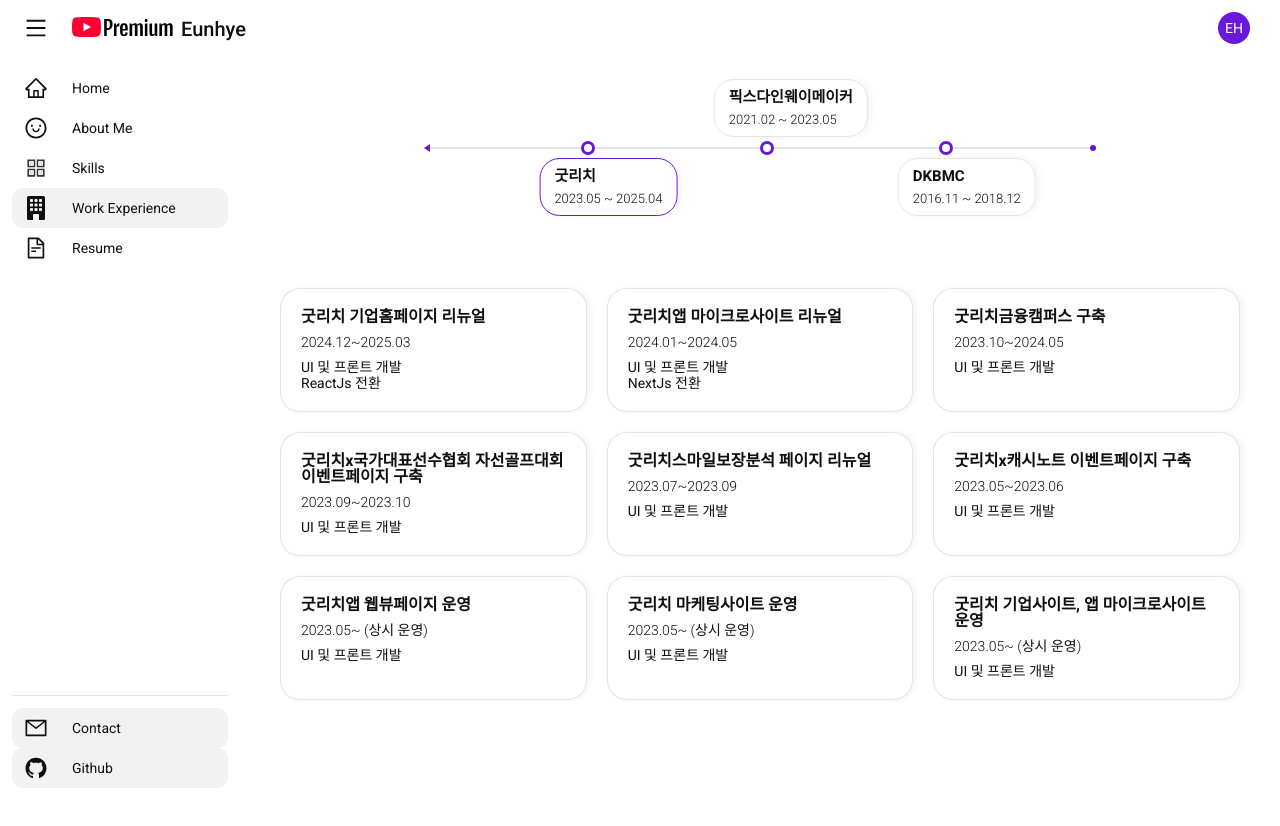
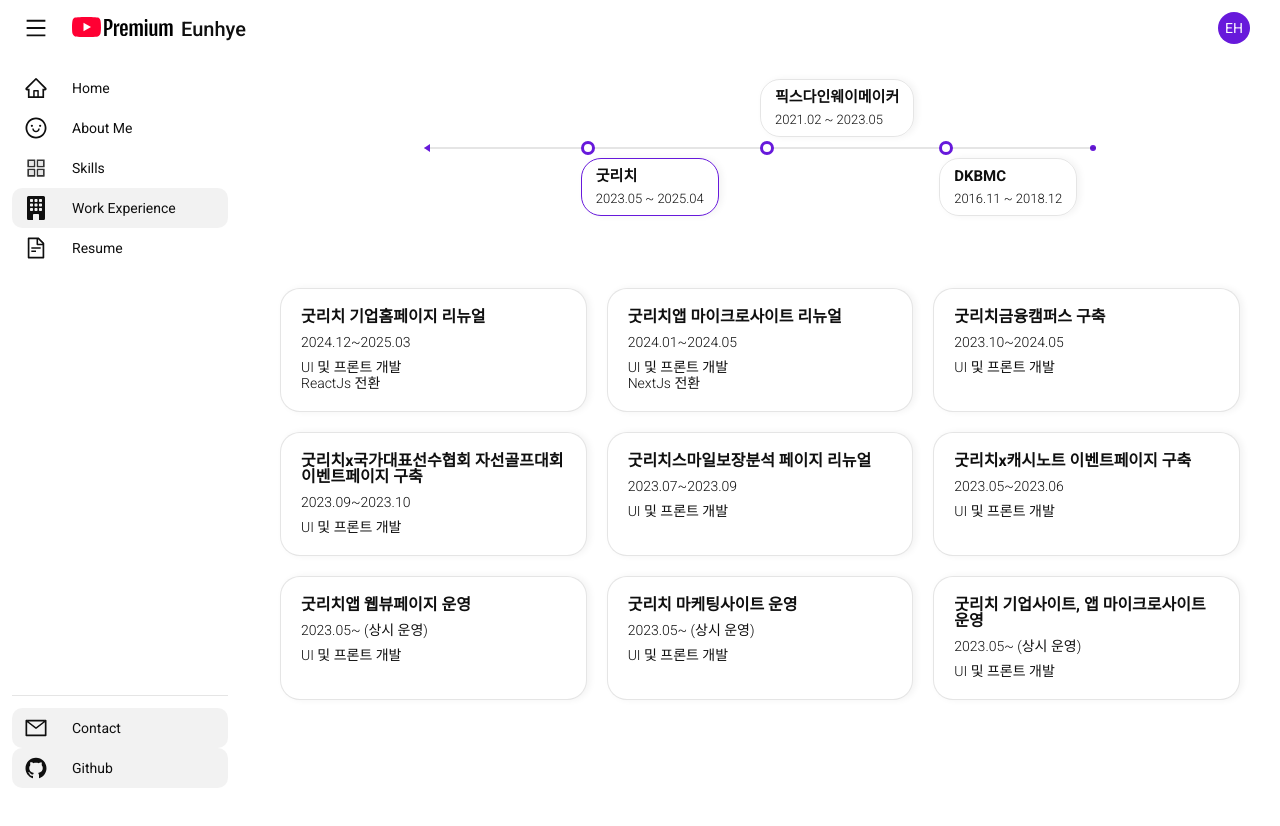
Before and after one commit to EunhyePark7/EunhyePark7.github.io, a React (Vite) app: page /work in a window 1280 px wide. Shown: the top 826 px of the page. Built offline with nearby package versions, Linux system fonts and the light colour scheme.

Commit message:
feat: WorkExperience animation

```diff
--- a/src/components/AboutMeTop.jsx
+++ b/src/components/AboutMeTop.jsx
@@ -39,10 +39,6 @@
         right.style.transform = 'translateX(0)';
         subLeft.style.transform = 'translateX(0)';
         subRight.style.transform = 'translateX(0)';
-
-        setTimeout(() => {
-          setHasEntered(true);
-        }, 1000);
       }, 300);
     }
   }, []);
--- a/src/constants/index.js
+++ b/src/constants/index.js
@@ -174,3 +174,144 @@
     iconName: 'AiOutlineGithub',
   },
 };
+
+export const WORK_HISTORY = [
+  {
+    id: 'goodrich',
+    company: '굿리치',
+    projects: [
+      {
+        title: '굿리치 기업홈페이지 리뉴얼',
+        period: '2024.12~2025.03',
+        description: ['UI 및 프론트 개발', 'ReactJs 전환'],
+      },
+      {
+        title: '굿리치앱 마이크로사이트 리뉴얼',
+        period: '2024.01~2024.05',
+        description: ['UI 및 프론트 개발', 'NextJs 전환'],
+      },
+      {
+        title: '굿리치금융캠퍼스 구축',
+        period: '2023.10~2024.05',
+        description: ['UI 및 프론트 개발'],
+      },
+      {
+        title: '굿리치x국가대표선수협회 자선골프대회 이벤트페이지 구축',
+        period: '2023.09~2023.10',
+        description: ['UI 및 프론트 개발'],
+      },
+      {
+        title: '굿리치스마일보장분석 페이지 리뉴얼',
+        period: '2023.07~2023.09',
+        description: ['UI 및 프론트 개발'],
+      },
+      {
+        title: '굿리치x캐시노트 이벤트페이지 구축',
+        period: '2023.05~2023.06',
+        description: ['UI 및 프론트 개발'],
+      },
+      {
+        title: '굿리치앱 웹뷰페이지 운영',
+        period: '2023.05~ (상시 운영)',
+        description: ['UI 및 프론트 개발'],
+      },
+      {
+        title: '굿리치 마케팅사이트 운영',
+        period: '2023.05~ (상시 운영)',
+        description: ['UI 및 프론트 개발'],
+      },
+      {
+        title: '굿리치 기업사이트, 앱 마이크로사이트 운영',
+        period: '2023.05~ (상시 운영)',
+        description: ['UI 및 프론트 개발'],
+      },
+    ],
+  },
+  {
+    id: 'pixdine',
+    company: '픽스다인웨이메이커',
+    projects: [
+      {
+        title: '신한은행 쏠 앱 퇴직연금파트 구축',
+        period: '2023.01~2023.05',
+        description: ['마크업 개발'],
+      },
+      {
+        title: '삼성 SDS 생산관리시스템 구축',
+        period: '2022.06~2022.12',
+        description: ['VueJs 기반 마크업 개발'],
+      },
+      {
+        title: '현대커머셜 홈페이지 리뉴얼',
+        period: '2021.12~2022.05',
+        description: ['마크업 개발'],
+      },
+      {
+        title: 'KCB 기업신용사이트 bizground 구축',
+        period: '2021.06~2021.12',
+        description: ['마크업 개발 / PL'],
+      },
+      {
+        title: '신라면세점 온라인몰 운영',
+        period: '2021.03~2021.05',
+        description: ['마크업 개발'],
+      },
+      {
+        title: 'KCB 개인신용사이트 OkName 구축',
+        period: '2021.02~2021.03',
+        description: ['마크업 개발 / PL'],
+      },
+    ],
+  },
+  {
+    id: 'dkbmc',
+    company: 'DKBMC',
+    projects: [
+      {
+        title: '자사 기업홈페이지 리뉴얼',
+        period: '2018.01~2018.03',
+        description: ['디자인 및 마크업 개발'],
+      },
+      {
+        title: '에뛰드 사내 커뮤니티 플랫폼 운영',
+        period: '2018.01~2018.10',
+        description: ['디자인 및 마크업 개발'],
+      },
+      {
+        title: 'Lightning UI Template 플러그인 개발',
+        period: '2018.01~2018.12',
+        description: ['js플러그인 개발', '가이드 페이지 개발'],
+      },
+      {
+        title: '올림푸스 영업지원 플랫폼 개발',
+        period: '2017.10~2018.02',
+        description: ['디자인 및 마크업 개발'],
+      },
+      {
+        title: 'SK Lubricant Global Partner Portal 프로젝트',
+        period: '2017.08~2018.08',
+        description: ['디자인 및 마크업 개발'],
+      },
+      {
+        title: '샘소나이트 온라인몰 구축 및 운영',
+        period: '2017.05~2017.07',
+        description: ['디자인 및 마크업 개발'],
+      },
+      {
+        title: 'CJ 제일제당 CRM 시스템 구축',
+        period: '2017.01~2017.09',
+        description: ['디자인 및 마크업 개발'],
+      },
+      {
+        title: '에뛰드 사내 커뮤니티 플랫폼 구축',
+        period: '2017.01~2017.04',
+        description: ['디자인 및 마크업 개발'],
+      },
+      {
+        title: '샘소나이트 커머스사이트 리뉴얼',
+        period: '2016.11~2017.01',
+        description: ['디자인 및 마크업 개발'],
+      },
+    ],
+  },
+];
--- a/src/pages/work/WorkExperience.jsx
+++ b/src/pages/work/WorkExperience.jsx
@@ -1,161 +1,54 @@
 import AppLayout from '@/components/AppLayout';
 import { useEffect, useState } from 'react';
-import styled from 'styled-components';
+import styled, { keyframes } from 'styled-components';
+import { WORK_HISTORY } from '../../constants/index';
+
+const flyIn = keyframes`
+  0% {
+    opacity: 0;
+    transform: translate(-300px, 100px) scale(0.5);
+  }
+  100% {
+    opacity: 1;
+    transform: translate(0, 0) scale(1);
+  }
+`;
+
+const flyInUp = keyframes`
+  0% {
+    opacity: 0;
+    transform: translateY(50px) scale(0.5);
+  }
+  100% {
+    opacity: 1;
+    transform: translateY(0) scale(1);
+  }
+`;
+
+const flyInDown = keyframes`
+  0% {
+    opacity: 0;
+    transform: translateY(-50px) scale(0.5);
+  }
+  100% {
+    opacity: 1;
+    transform: translateY(0) scale(1);
+  }
+`;
 
 const WorkExperience = () => {
-  const historyData = [
-    {
-      id: 'goodrich',
-      company: '굿리치',
-      projects: [
-        {
-          title: '굿리치 기업홈페이지 리뉴얼',
-          period: '2024.12~2025.03',
-          description: ['UI 및 프론트 개발', 'ReactJs 전환'],
-        },
-        {
-          title: '굿리치앱 마이크로사이트 리뉴얼',
-          period: '2024.01~2024.05',
-          description: ['UI 및 프론트 개발', 'NextJs 전환'],
-        },
-        {
-          title: '굿리치금융캠퍼스 구축',
-          period: '2023.10~2024.05',
-          description: ['UI 및 프론트 개발'],
-        },
-        {
-          title: '굿리치x국가대표선수협회 자선골프대회 이벤트페이지 구축',
-          period: '2023.09~2023.10',
-          description: ['UI 및 프론트 개발'],
-        },
-        {
-          title: '굿리치스마일보장분석 페이지 리뉴얼',
-          period: '2023.07~2023.09',
-          description: ['UI 및 프론트 개발'],
-        },
-        {
-          title: '굿리치x캐시노트 이벤트페이지 구축',
-          period: '2023.05~2023.06',
-          description: ['UI 및 프론트 개발'],
-        },
-        {
-          title: '굿리치앱 웹뷰페이지 운영',
-          period: '2023.05~ (상시 운영)',
-          description: ['UI 및 프론트 개발'],
-        },
-        {
-          title: '굿리치 마케팅사이트 운영',
-          period: '2023.05~ (상시 운영)',
-          description: ['UI 및 프론트 개발'],
-        },
-        {
-          title: '굿리치 기업사이트, 앱 마이크로사이트 운영',
-          period: '2023.05~ (상시 운영)',
-          description: ['UI 및 프론트 개발'],
-        },
-      ],
-    },
-    {
-      id: 'pixdine',
-      company: '픽스다인웨이메이커',
-      projects: [
-        {
-          title: '신한은행 쏠 앱 퇴직연금파트 구축',
-          period: '2023.01~2023.05',
-          description: ['마크업 개발'],
-        },
-        {
-          title: '삼성 SDS 생산관리시스템 구축',
-          period: '2022.06~2022.12',
-          description: ['VueJs 기반 마크업 개발'],
-        },
-        {
-          title: '현대커머셜 홈페이지 리뉴얼',
-          period: '2021.12~2022.05',
-          description: ['마크업 개발'],
-        },
-        {
-          title: 'KCB 기업신용사이트 bizground 구축',
-          period: '2021.06~2021.12',
-          description: ['마크업 개발 / PL'],
-        },
-        {
-          title: '신라면세점 온라인몰 운영',
-          period: '2021.03~2021.05',
-          description: ['마크업 개발'],
-        },
-        {
-          title: 'KCB 개인신용사이트 OkName 구축',
-          period: '2021.02~2021.03',
-          description: ['마크업 개발 / PL'],
-        },
-      ],
-    },
-    {
-      id: 'dkbmc',
-      company: 'DKBMC',
-      projects: [
-        {
-          title: '자사 기업홈페이지 리뉴얼',
-          period: '2018.01~2018.03',
-          description: ['디자인 및 마크업 개발'],
-        },
-        {
-          title: '에뛰드 사내 커뮤니티 플랫폼 운영',
-          period: '2018.01~2018.10',
-          description: ['디자인 및 마크업 개발'],
-        },
-        {
-          title: 'Lightning UI Template 플러그인 개발',
-          period: '2018.01~2018.12',
-          description: ['js플러그인 개발', '가이드 페이지 개발'],
-        },
-        {
-          title: '올림푸스 영업지원 플랫폼 개발',
-          period: '2017.10~2018.02',
-          description: ['디자인 및 마크업 개발'],
-        },
-        {
-          title: 'SK Lubricant Global Partner Portal 프로젝트',
-          period: '2017.08~2018.08',
-          description: ['디자인 및 마크업 개발'],
-        },
-        {
-          title: '샘소나이트 온라인몰 구축 및 운영',
-          period: '2017.05~2017.07',
-          description: ['디자인 및 마크업 개발'],
-        },
-        {
-          title: 'CJ 제일제당 CRM 시스템 구축',
-          period: '2017.01~2017.09',
-          description: ['디자인 및 마크업 개발'],
-        },
-        {
-          title: '에뛰드 사내 커뮤니티 플랫폼 구축',
-          period: '2017.01~2017.04',
-          description: ['디자인 및 마크업 개발'],
-        },
-        {
-          title: '샘소나이트 커머스사이트 리뉴얼',
-          period: '2016.11~2017.01',
-          description: ['디자인 및 마크업 개발'],
-        },
-      ],
-    },
-  ];
+  const [activeCompany, setActiveCompany] = useState('goodrich');
+  const [animateKey, setAnimateKey] = useState(0);
 
-  const [activeCompany, setActiveCompany] = useState('goodrich');
-
-  // 항목 클릭 시 hash 및 상태 변경
   const handleItemClick = id => {
     window.location.hash = `#${id}`;
     setActiveCompany(id);
+    setAnimateKey(prev => prev + 1); // 클릭할 때마다 키 변경 -> 애니메이션 재실행
   };
 
-  // 페이지 최초 렌더 시 URL hash로 상태 셋팅
   useEffect(() => {
     const hash = window.location.hash.substring(1);
-    if (hash && historyData.some(({ id }) => id === hash)) {
+    if (hash && WORK_HISTORY.some(({ id }) => id === hash)) {
       setActiveCompany(hash);
     }
   }, []);
@@ -165,9 +58,11 @@
       <>
         <StyledHistoryBar>
           <ol>
-            {historyData.map(({ id, company }, idx) => (
+            {WORK_HISTORY.map(({ id, company }, idx) => (
               <li key={id}>
                 <StyledItemBox
+                  key={`${id}-${animateKey}`}
+                  className={idx % 2 === 0 ? 'fly-in-up' : 'fly-in-down'} // 홀수: 아래서 위로, 짝수: 위에서 아래로
                   $isActive={activeCompany === id}
                   onClick={() => handleItemClick(id)}
                   $offset={idx === 1 ? -69 : 10}
@@ -190,21 +85,19 @@
         </StyledHistoryBar>
 
         <StyledHistory>
-          {historyData
-            .find(({ id }) => id === activeCompany)
-            ?.projects.map((project, index) => (
-              <li key={index}>
+          {WORK_HISTORY.find(({ id }) => id === activeCompany)?.projects.map((project, index) => (
+            <StyledHistoryItem key={`${index}-${Date.now()}`} delay={index * 0.2} className="fly-in">
               <strong>{project.title}</strong>
               <span>{project.period}</span>
               <p>
                 {project.description.map((line, i) => (
-                    <>
+                  <span key={i}>
                     {line}
                     <br />
-                    </>
+                  </span>
                 ))}
               </p>
-              </li>
+            </StyledHistoryItem>
           ))}
         </StyledHistory>
       </>
@@ -274,6 +167,13 @@
 `;
 
 const StyledItemBox = styled.div`
+  &.fly-in-up {
+    animation: ${flyInUp} 1s ease forwards;
+  }
+  &.fly-in-down {
+    animation: ${flyInDown} 1s ease forwards;
+  }
+
   display: flex;
   flex-direction: column;
   position: absolute;
@@ -341,3 +241,33 @@
     }
   }
 `;
+
+const StyledHistoryItem = styled.li`
+  &.fly-in {
+    animation: ${flyIn} 0.5s ease forwards;
+    animation-delay: ${({ delay }) => delay}s;
+    opacity: 0;
+  }
+
+  flex: 1 1 calc((100% - 40px) / 3);
+  display: flex;
+  flex-direction: column;
+  gap: 10px;
+  max-width: calc((100% - 40px) / 3);
+  padding: 20px;
+  border-radius: 20px;
+  background-color: var(--white);
+  border: 1px solid var(--outline);
+  box-shadow: 3px 0 7px var(--additive-background);
+
+  strong {
+    font-size: 16px;
+    font-weight: 600;
+  }
+  span {
+    font-weight: 300;
+  }
+  p {
+    line-height: 1.15;
+  }
+`;
```
Lines whose indentation alone changed are shown as unchanged.
